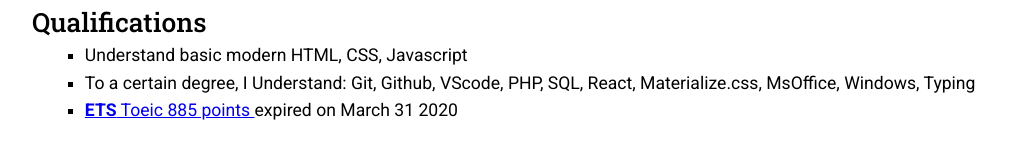
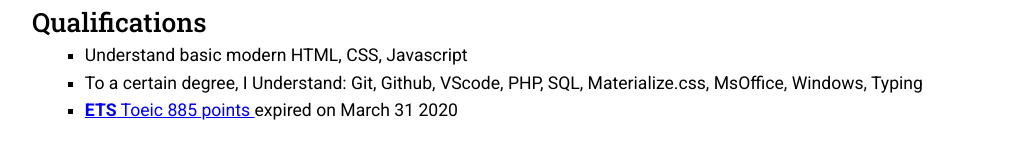
Before and after one commit to haond10adp/portfolio, a plain HTML site: page index.html in a window 1280 px wide. Shown: the part 121-270 px from the top of the page, without its empty margins (135-1144 px from the left). Drawn offline with Linux system fonts and the light colour scheme.

Commit message:
update index.html

```diff
--- a/index.html
+++ b/index.html
@@ -15,9 +15,7 @@
 <body>
     <header>
         <h1>Hello Recruiters</h1>
-        <p><em>Since I haven't got any IT-related degree, I have to create a shameless portfolio so that you can get to
-                know
-                me.</em></p>
+        <p><em>Since I haven't got any IT-related degree, I have to create a shameless portfolio so that you can get to know me.</em></p>
     </header>
     <hr>
     <main>
@@ -25,11 +23,9 @@
             <h2>Qualifications</h2>
             <ul>
                 <li>Understand basic modern HTML, CSS, Javascript</li>
-                <li>To a certain degree, I Understand: Git, Github, VScode, PHP, SQL, React, Materialize.css, MsOffice,
-                    Windows, Typing</h3>
+                <li>To a certain degree, I Understand: Git, Github, VScode, PHP, SQL, Materialize.css, MsOffice, Windows, Typing</h3>
                 </li>
-                <li><a href="" class="trigger"><strong>ETS</strong> Toeic 885 points </a> expired on <time
-                        datetime="2020-03-31">March 31 2020</time>
+                <li><a href="" class="trigger"><strong>ETS</strong> Toeic 885 points </a> expired on <time datetime="2020-03-31">March 31 2020</time>
                     <!-- Modal -->
                     <div class="modal">
                         <div class="modal-content">
```
